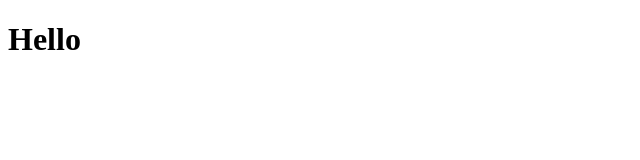
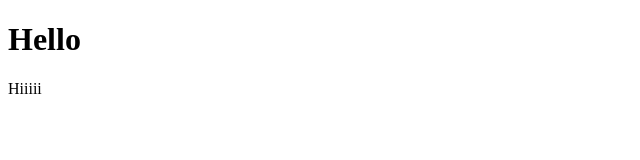
Before and after one commit to Thuvaragan22/First_Project, a plain HTML site: page Index.html in a window 1280 px wide. Shown: the full height of the page, 0-640 px from the left. Drawn offline with Linux system fonts and the light colour scheme.

Commit message:
secound commit

```diff
--- a/Index.html
+++ b/Index.html
@@ -5,5 +5,6 @@
     </head>
     <body>
         <h1>Hello</h1>
+        <p>Hiiiii</p>
     </body>
 </html>
```
